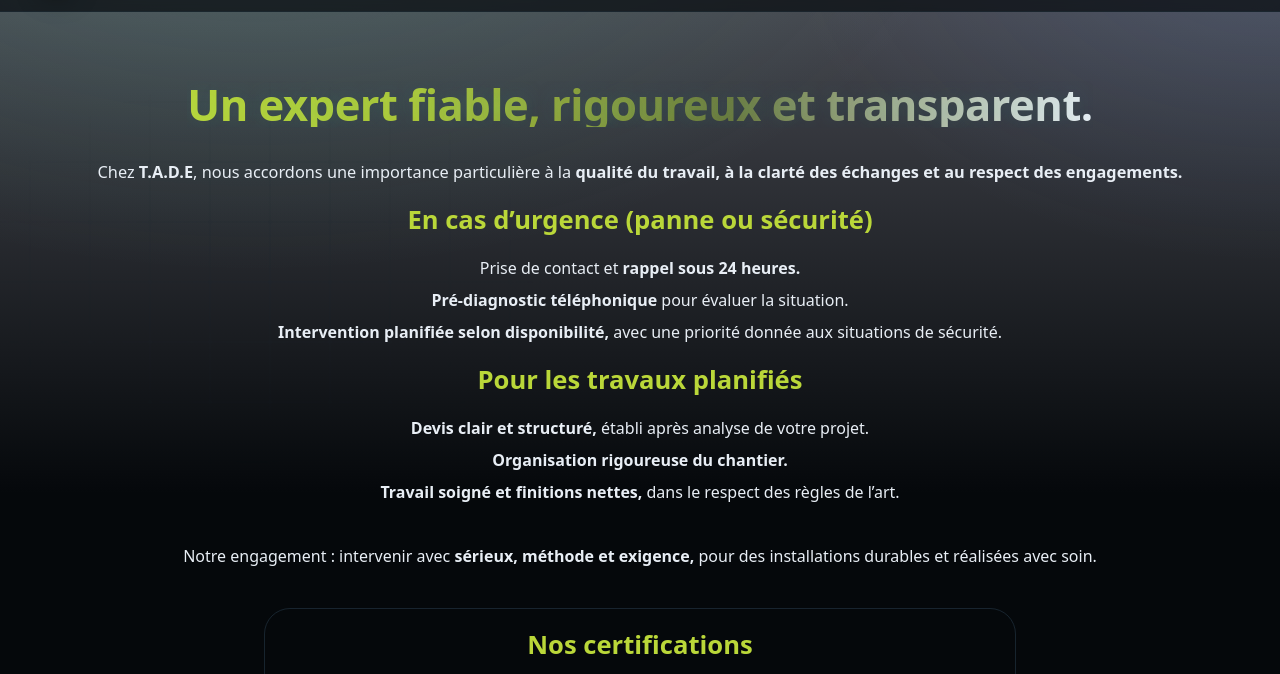
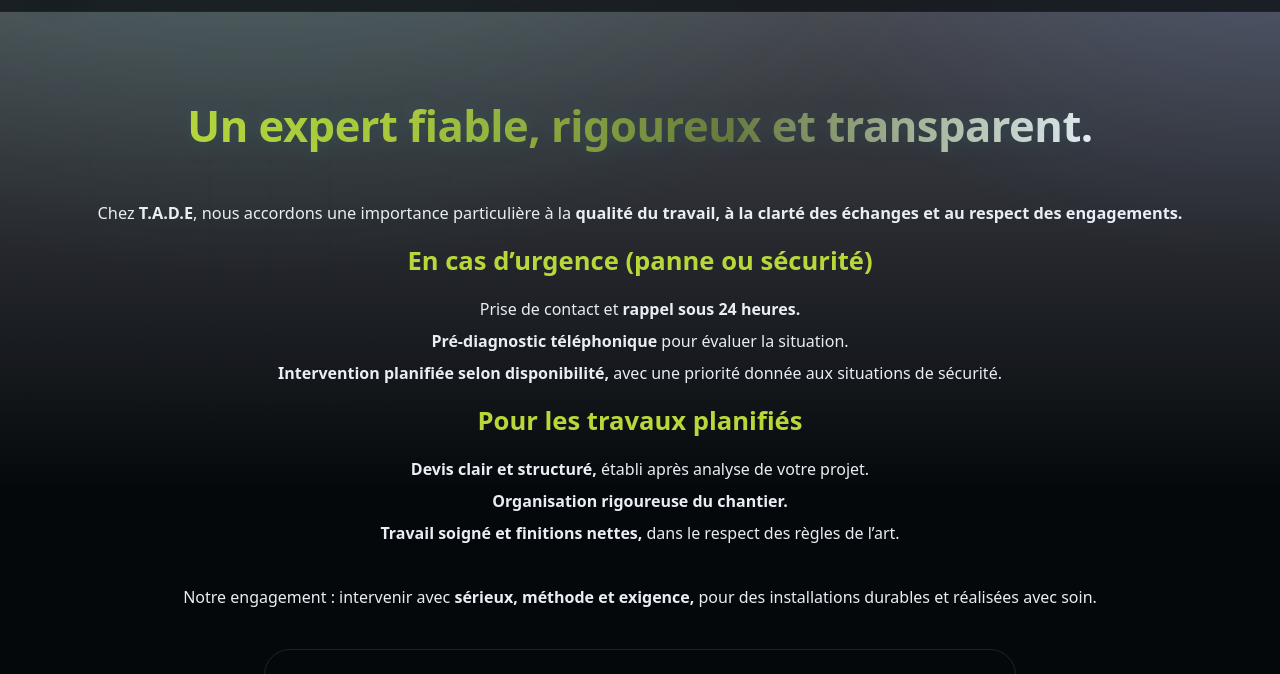
Before and after one commit to luther60/tade, a plain HTML site: page index.html in a window 1280 px wide. Shown: the part 67-741 px from the top of the page. Drawn offline with Linux system fonts and the light colour scheme.

Commit message:
update style h1

```diff
--- a/assets/css/styles.css
+++ b/assets/css/styles.css
@@ -158,7 +158,7 @@ img{max-width:100%; display:block}
 
 .h1{
   font-size: clamp(2.0rem, 3.4vw, 3.1rem);
-  line-height: 1.05;
+  line-height: 2;
   letter-spacing: -.5px;
   margin: 14px 0 12px;
 }
```
